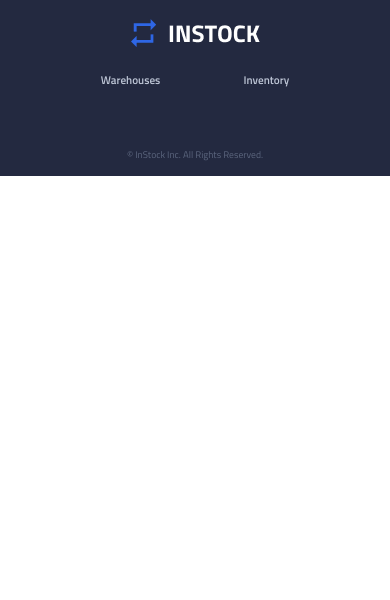
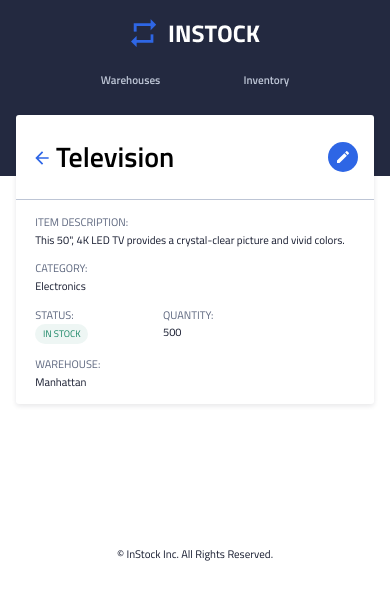
Before and after one commit to Sandro927/instock-mulan, a React (Create React App) app: page /inventories/1 in a window 390 px wide. Shown: the top 600 px of the page. Built offline with nearby package versions, Linux system fonts and the light colour scheme.

Commit message:
Completed desktop, tablet and mobile designs for inventory details page

```diff
--- a/src/App.js
+++ b/src/App.js
@@ -14,7 +14,7 @@ function App() {
                 <Route path='/warehouses' exact component={Warehouses} />
                 {/* <Route path='/warehouse/:warehouseId' component={WarehouseDetails} />
                 <Route path='/inventory' exact component={InventoryList} /> */}
-                {/* <Route path='/inventories/:inventoryId' component={InventoryItemDetails} />  */}
+                <Route path='/inventories/:inventoryId' component={InventoryItemDetails} />
             </Switch>
             <Footer />
         </BrowserRouter>
--- a/src/App.scss
+++ b/src/App.scss
@@ -25,10 +25,7 @@ h3 {
 
 h4{
     color: $color-secondary-slate;
-    font-weight: 600;
-    font-size: 10px;
-    line-height: 16px;
-    font-weight: 400;
+    @include font-body-small;
 }
 
 p{
--- /dev/null
+++ b/src/Components/InventoryItemDetails/InventoryItemDetails.js
@@ -0,0 +1,59 @@
+import './InventoryItemDetails.scss'
+import { Link } from 'react-router-dom';
+import arrow from '../../assets/icons/arrow_back-24px.svg';
+import edit from '../../assets/icons/edit-24px.svg';
+
+
+import React from 'react'
+
+function InventoryItemDetails() {
+  return (
+
+    <div className="item">
+        <div className="item__header">
+            <Link className="item__link" to="/inventories">
+                <img className="item__icon-arrow" src={arrow} alt="Back Arrow" />
+            </Link>
+            <h1 className="item__heading">Television</h1>
+            <Link className="item__link-edit" href="/inventories" >
+                <img className="item__icon-edit" src={edit} alt="Edit Item" />
+                <p className="item__icon-text">Edit</p>
+            </Link>
+        </div>
+
+        <div className="item__underline"></div>
+
+        <div className="item__details-container">
+
+            <div className="item__details">
+                <h4 className="item__subheading">ITEM DESCRIPTION:</h4>
+                <p className="item__information">This 50", 4K LED TV provides a crystal-clear picture and vivid colors.</p>
+            </div>
+
+            <div className="item__details">
+                <h4 className="item__subheading">CATEGORY:</h4>
+                <p className="item__information">Electronics</p>
+            </div>
+
+            <div className="item__details-status">
+                <h4 className="item__subheading">STATUS:</h4>
+                <p className="item__information--green">IN STOCK</p>
+            </div>
+
+            <div className="item__details-quantity">
+                <h4 className="item__subheading">QUANTITY:</h4>
+                <p className="item__information">500</p>
+            </div>
+
+            <div className="item__details">
+                <h4 className="item__subheading">WAREHOUSE:</h4>
+                <p className="item__information">Manhattan</p>
+            </div>
+
+        </div>
+
+    </div>
+
+  )}
+
+export default InventoryItemDetails;
--- /dev/null
+++ b/src/Components/InventoryItemDetails/InventoryItemDetails.scss
@@ -0,0 +1,192 @@
+@use "../../styles/partials/colors" as *;
+@use "../../styles/partials/mixins" as *;
+
+p {
+    color: $color-primary-black;
+    @include font-body-small;
+
+    @include tablet {
+        @include font-body-medium;
+    }
+}
+
+h1 {
+    // font-size: 1.5rem;
+    @include font-header;
+}
+
+.item {
+    margin: 0 1rem 6.875rem;
+    border-top: none;
+    box-shadow: 0 0.125rem 0.3125rem rgba(19, 24, 44, 0.1);
+    border-radius: 0.1875rem;
+    background: $color-primary-white;
+
+    @include tablet {
+        margin-top: -0.7rem;
+    }
+
+    @include desktop {
+        margin: 0 8rem 6.875rem;
+    }
+
+    &__header {
+        padding: 1.5rem 1rem 1.5rem;
+        display: flex;
+        align-items: center;
+
+        @include tablet {
+            padding: 2rem 2.25rem 1rem;
+        }
+
+        @include tablet {
+            padding: 1.7rem 2.25rem 1.1rem;
+        }
+    }
+
+    &__heading {
+        padding-left:0.25rem;
+
+        @include tablet {
+            padding-left:0.5rem;
+        }
+    }
+
+    &__link-edit {
+        background-color: $color-primary-indigo;
+        border-radius: 50%;
+        width: 30px;
+        height: 30px;
+        position: absolute;
+        right: 2rem;
+
+        @include tablet{
+            right: 3rem;
+            border-radius: 20px;
+            width: 85px;
+            height: 40px;
+            display: flex;
+        }
+
+        @include desktop{
+            right: 10rem;
+        }
+    }
+
+    &__icon-edit {
+        padding: 0.45rem;
+        width: 16px;
+        filter: brightness(0) invert(1);
+        position: relative;
+
+        @include tablet {
+            width: 24px;
+            padding: 0.5rem 1rem;
+        }
+    }
+
+    &__icon-text {
+        visibility: hidden;
+
+        @include tablet{
+            visibility:visible;
+            position: relative;
+            color: $color-primary-white;
+            right: 0.8rem;
+            top: 0.6rem;
+            @include font-buttons;
+        }
+    }
+
+    &__icon-arrow {
+        width: 20px;
+        padding-top: 0.5rem;
+
+        @include tablet {
+            width: 100%;
+        }
+    }
+
+    &__underline {
+        border-top: 1px solid $color-secondary-cloud;
+        width: 100%;
+    }
+
+    &__details-container {
+        padding: 0.5rem 1.2rem;
+        display: flex;
+        flex-wrap: wrap;
+        box-sizing: border-box;
+
+        @include tablet {
+            padding: 1rem 2rem;
+            flex-direction: column;
+            flex-wrap: wrap;
+            height: 13rem;
+        }
+    }
+
+    &__details,
+    &__details-status,
+    &__details-quantity {
+        padding: 0.4rem 0;
+
+        @include tablet {
+            padding: 1rem 0;
+        }
+    }
+
+    &__details {
+        width: 100%;
+
+        @include tablet {
+            width: 40%;
+            padding-right: 6rem;
+        }
+
+        @include tablet {
+            width: 50%;
+            padding-right: 2.5rem;
+        }
+    }
+
+    &__details-status,
+    &__details-quantity {
+        width: 40%;
+
+        @include tablet {
+            width: 10%;
+        }
+    }
+
+    &__details-quantity {
+        @include tablet {
+            order: 1;
+            margin-left: -12rem;
+        }
+
+        @include desktop {
+            margin-left: -17rem;
+        }
+    }
+
+    &__subheading {
+        padding-bottom: 0.1rem;
+    }
+
+    &__information--green {
+        font-size: 9.5px;
+        // @include font-body-small;
+        color: $color-supporting-green;
+        background: rgba(21, 132, 99, 0.07);
+        width: 50px;
+        padding: 0.1rem;
+        text-align: center;
+        border-radius: 20px;
+
+        @include tablet {
+            font-size: 12px;
+            width: 60px;
+        }
+    }
+}
```
